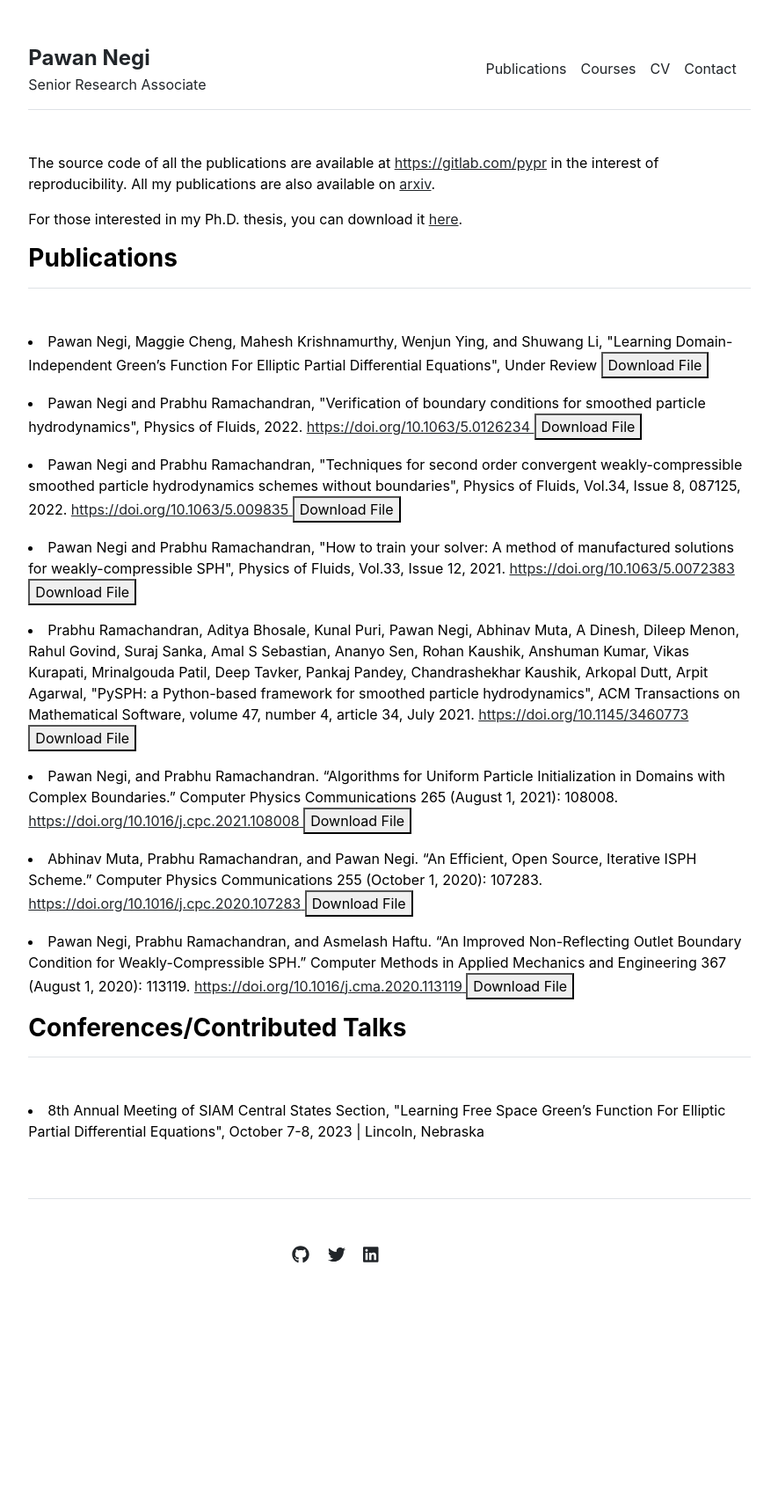
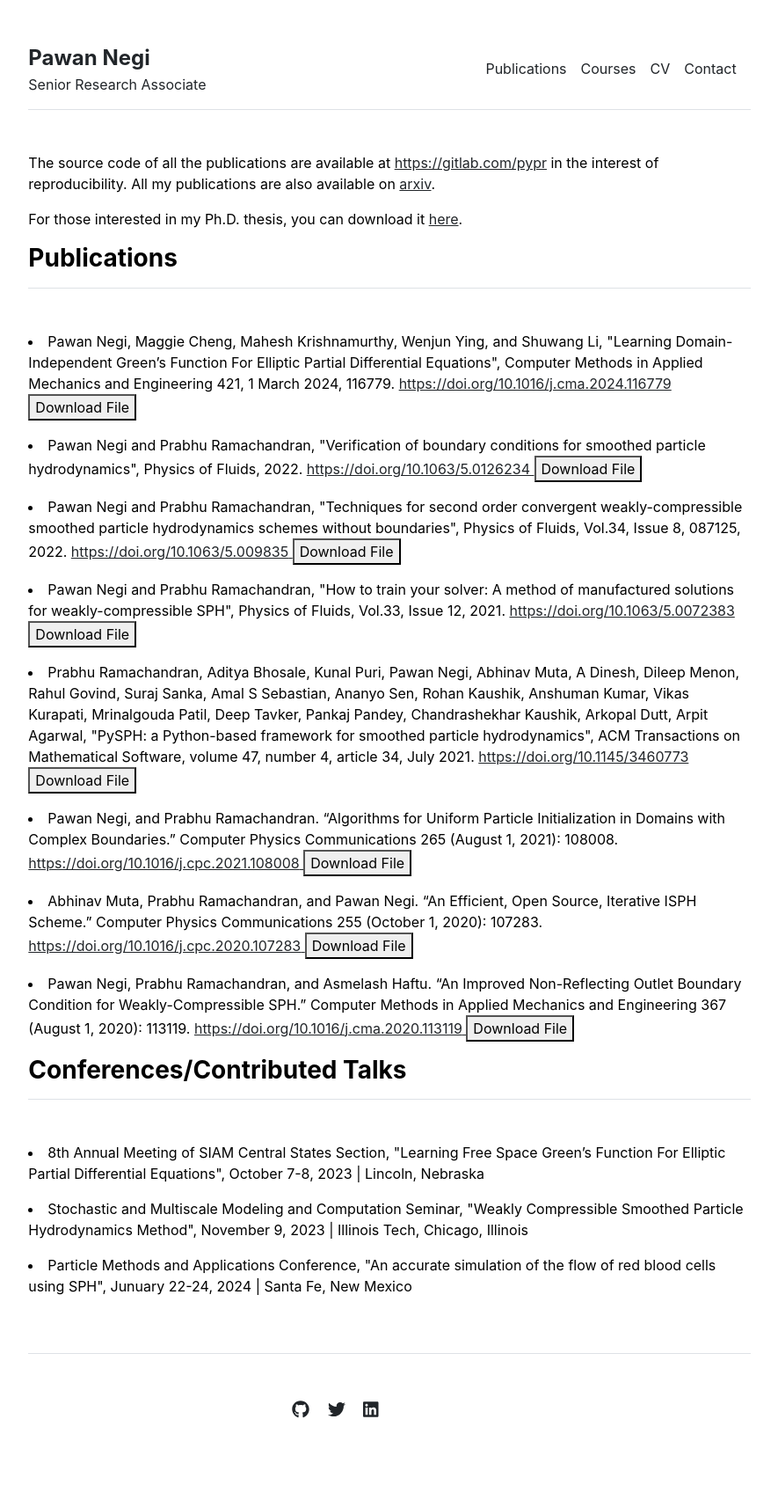
Before and after one commit to pawansnegi/pawansnegi.github.io, a Jekyll site: the page built from publications.md, in a window 1280 px wide. Shown: the whole page at 88% size, without its empty margins (197-1082 px from the left). Built offline with Jekyll 4.4.1, drawn with Linux system fonts in a browser that asks for light colours; before the commit the page ends 1537 px from its top, so only the background shows below that.

Commit message:
new publications and updates

```diff
--- a/_data/publications.yml
+++ b/_data/publications.yml
@@ -2,8 +2,9 @@ featured:
 
 - {name: 'Pawan Negi, Maggie Cheng, Mahesh Krishnamurthy, Wenjun Ying, and
 Shuwang Li, "Learning Domain-Independent Green’s Function For Elliptic
-Partial Differential Equations", Under Review',
-url: '', download: ''}
+Partial Differential Equations", Computer
+Methods in Applied Mechanics and Engineering 421, 1 March 2024, 116779.',
+url: 'https://doi.org/10.1016/j.cma.2024.116779', download: 'assets/bing.pdf'}
 
 - {name: 'Pawan Negi and Prabhu Ramachandran, "Verification of boundary
 conditions for smoothed particle hydrodynamics", Physics of Fluids, 2022.', url:
@@ -18,8 +19,9 @@ index:
 
 - {name: 'Pawan Negi, Maggie Cheng, Mahesh Krishnamurthy, Wenjun Ying, and
 Shuwang Li, "Learning Domain-Independent Green’s Function For Elliptic
-Partial Differential Equations", Under Review',
-url: '', download: ''}
+Partial Differential Equations", Computer
+Methods in Applied Mechanics and Engineering 421, 1 March 2024, 116779.',
+url: 'https://doi.org/10.1016/j.cma.2024.116779', download: 'assets/bing.pdf'}
 
 - {name: 'Pawan Negi and Prabhu Ramachandran, "Verification of boundary
 conditions for smoothed particle hydrodynamics", Physics of Fluids, 2022.',
@@ -66,3 +68,9 @@ conferences:
 - {name: '8th Annual Meeting of SIAM Central States Section, "Learning Free
 Space Green’s Function For Elliptic Partial Differential Equations",
 October 7-8, 2023 | Lincoln, Nebraska'}
+- {name: 'Stochastic and Multiscale Modeling and Computation Seminar,
+"Weakly Compressible Smoothed Particle Hydrodynamics Method", November 9,
+2023 | Illinois Tech, Chicago, Illinois'}
+- {name: 'Particle Methods and Applications Conference, "An accurate
+simulation of the flow of red blood cells using SPH", Junuary 22-24, 2024 |
+Santa Fe, New Mexico'}
```
Also changed, not shown: 1 other file.
